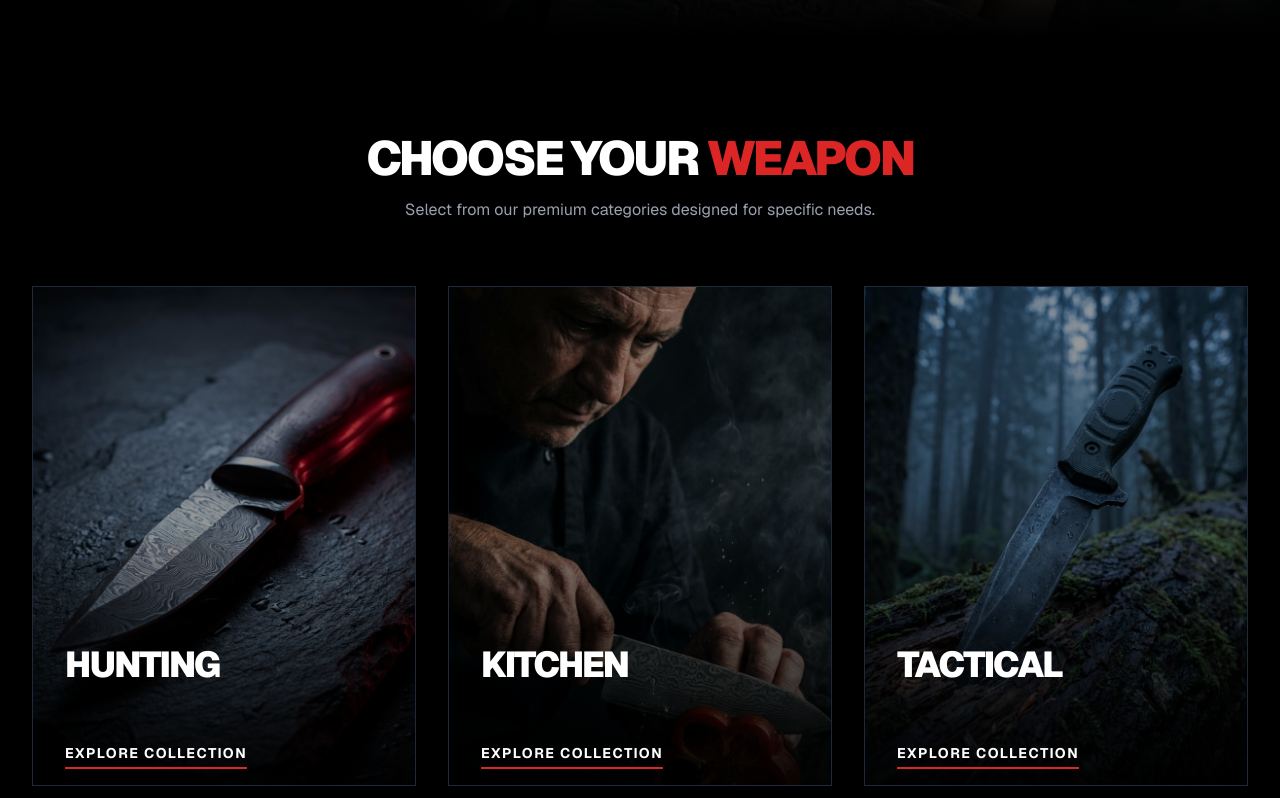
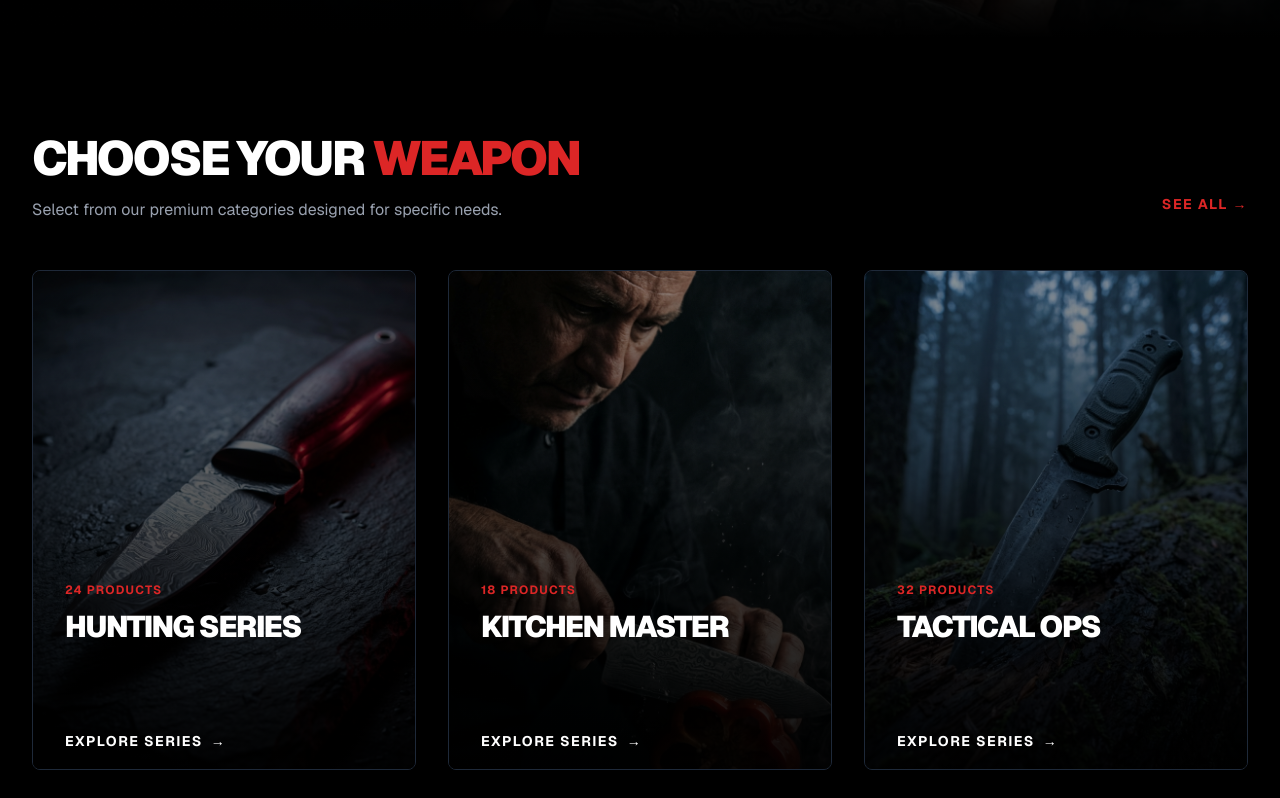
Before and after one commit to bilalajmery/knife-ecommerce, a Next.js app: page / in a window 1280 px wide. Shown: the part 762-1560 px from the top of the page. Built offline with nearby package versions, Linux system fonts and the light colour scheme.

Commit message:
feat: Add home page with hero slider, product collections, best sellers, and new arrivals, and create collections page.

```diff
--- a/src/app/pages/collections.js
+++ b/src/app/pages/collections.js
@@ -119,7 +119,7 @@ export default function CollectionsPage() {
                 <h3 className="text-3xl font-black uppercase tracking-tighter mb-3 text-white group-hover:text-primary transition-colors">
                   {collection.title}
                 </h3>
-                <p className="text-gray-300 mb-6 opacity-0 group-hover:opacity-100 transition-opacity duration-500 delay-100 line-clamp-2">
+                <p className="mb-6 text-white group-hover:text-primary transition-colors line-clamp-2">
                   {collection.description}
                 </p>
                 <span className="inline-flex items-center text-white font-bold uppercase tracking-widest text-sm group-hover:text-primary transition-colors">
--- a/src/app/pages/home.js
+++ b/src/app/pages/home.js
@@ -165,58 +165,97 @@ export default function HomePage() {
 
       <HeroSlider />
 
-      {/* Categories Section */}
+      {/* Collections Section */}
       <section className="py-24 px-4 sm:px-6 lg:px-8 max-w-7xl mx-auto">
-        <div className="text-center mb-16">
-          <h2 className="text-3xl md:text-5xl font-black uppercase tracking-tighter mb-4">
-            Choose Your <span className="text-primary">Weapon</span>
-          </h2>
-          <p className="text-gray-400 max-w-2xl mx-auto">
-            Select from our premium categories designed for specific needs.
-          </p>
+        <div className="flex justify-between items-end mb-12">
+          <div className="text-left">
+            <h2 className="text-3xl md:text-5xl font-black uppercase tracking-tighter mb-4">
+              Choose Your <span className="text-primary">Weapon</span>
+            </h2>
+            <p className="text-gray-400 max-w-2xl">
+              Select from our premium categories designed for specific needs.
+            </p>
+          </div>
+          <Link
+            href="/collections"
+            className="hidden md:block text-primary hover:text-white font-bold uppercase tracking-widest text-sm transition-colors mb-2"
+          >
+            See All &rarr;
+          </Link>
         </div>
 
         <div className="grid grid-cols-1 md:grid-cols-3 gap-8">
           {[
-            { title: "Hunting", img: "/hero-knife.png", desc: "For the wild" },
             {
-              title: "Kitchen",
-              img: "/hero-kitchen.png",
-              desc: "For the chef",
+              id: 1,
+              title: "Hunting Series",
+              description:
+                "Built for the wild. Rugged, durable, and razor-sharp.",
+              image: "/hero-knife.png",
+              link: "/collections/hunting",
+              count: 24,
             },
             {
-              title: "Tactical",
-              img: "/hero-tactical.png",
-              desc: "For the mission",
+              id: 2,
+              title: "Kitchen Master",
+              description:
+                "Elevate your culinary skills with professional-grade blades.",
+              image: "/hero-kitchen.png",
+              link: "/collections/kitchen",
+              count: 18,
             },
-          ].map((cat, idx) => (
-            <div
-              key={idx}
-              className="group relative h-[500px] overflow-hidden cursor-pointer border border-gray-800 hover:border-primary transition-colors duration-500"
+            {
+              id: 3,
+              title: "Tactical Ops",
+              description:
+                "Precision engineered for mission-critical performance.",
+              image: "/hero-tactical.png",
+              link: "/collections/tactical",
+              count: 32,
+            },
+          ].map((collection) => (
+            <Link
+              key={collection.id}
+              href={collection.link}
+              className="group relative h-[500px] overflow-hidden rounded-lg border border-gray-800 hover:border-primary transition-all duration-500"
             >
               <div className="absolute inset-0 transition-transform duration-700 group-hover:scale-110">
                 <Image
-                  src={cat.img}
-                  alt={cat.title}
+                  src={collection.image}
+                  alt={collection.title}
                   fill
                   className="object-cover opacity-60 group-hover:opacity-40 transition-opacity"
                 />
-                <div className="absolute inset-0 bg-gradient-to-t from-black via-transparent to-transparent opacity-90" />
+                <div className="absolute inset-0 bg-gradient-to-t from-black via-black/50 to-transparent opacity-90" />
               </div>
 
               <div className="absolute bottom-0 left-0 w-full p-8 transform translate-y-4 group-hover:translate-y-0 transition-transform duration-500">
-                <h3 className="text-4xl font-black uppercase tracking-tighter mb-2 text-white group-hover:text-primary transition-colors">
-                  {cat.title}
+                <div className="mb-2">
+                  <span className="text-primary font-bold uppercase tracking-widest text-xs">
+                    {collection.count} Products
+                  </span>
+                </div>
+                <h3 className="text-3xl font-black uppercase tracking-tighter mb-3 text-white group-hover:text-primary transition-colors">
+                  {collection.title}
                 </h3>
-                <p className="text-gray-300 mb-6 opacity-0 group-hover:opacity-100 transition-opacity duration-500 delay-100">
-                  {cat.desc}
+                <p className="text-gray-300 mb-6 opacity-0 group-hover:opacity-100 transition-opacity duration-500 delay-100 line-clamp-2">
+                  {collection.description}
                 </p>
-                <span className="inline-block border-b-2 border-primary text-white font-bold uppercase tracking-widest text-sm pb-1">
-                  Explore Collection
+                <span className="inline-flex items-center text-white font-bold uppercase tracking-widest text-sm group-hover:text-primary transition-colors">
+                  Explore Series <span className="ml-2">&rarr;</span>
                 </span>
               </div>
-            </div>
+            </Link>
           ))}
+        </div>
+
+        <div className="mt-8 text-center md:hidden">
+          <Link
+            href="/collections"
+            className="text-primary hover:text-white font-bold uppercase tracking-widest text-sm transition-colors"
+          >
+            See All &rarr;
+          </Link>
         </div>
       </section>
 
```
